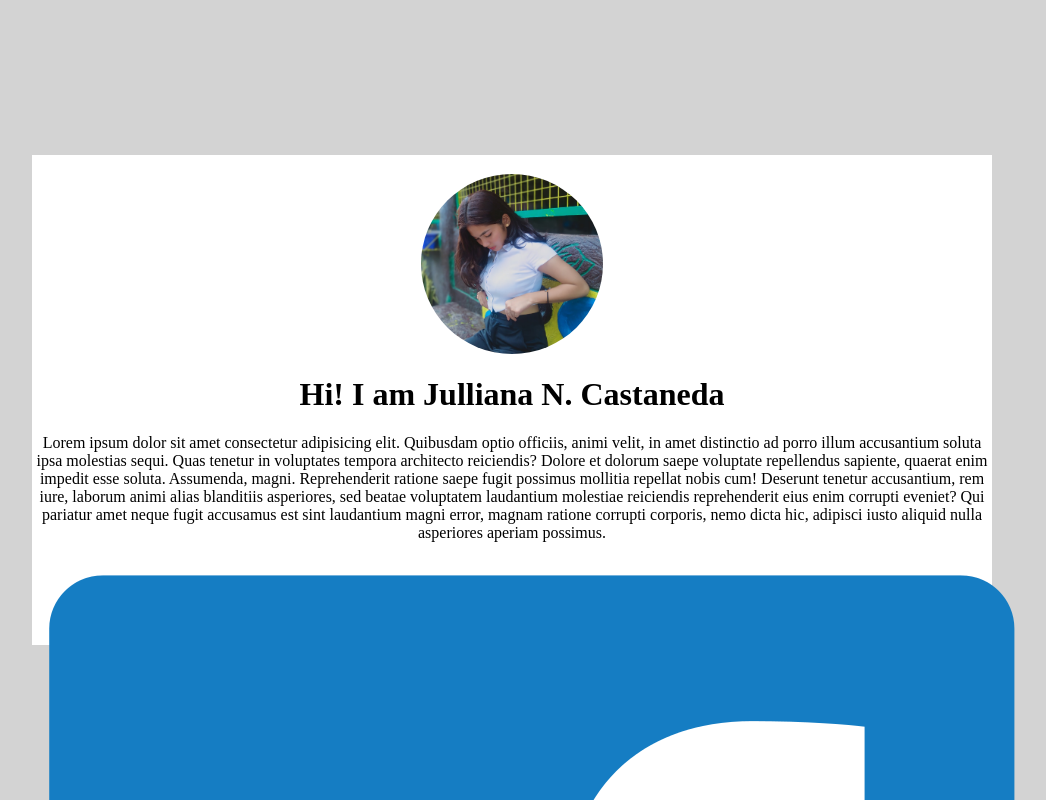
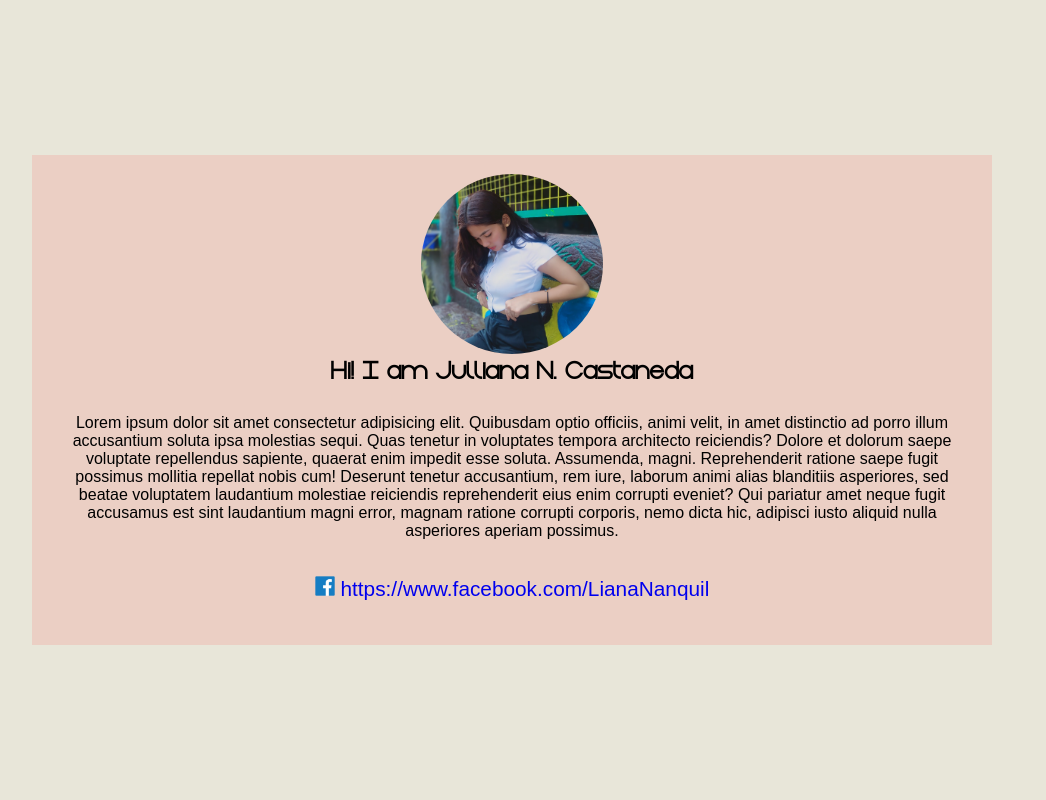
Before and after one commit to iana06/tuds, a plain HTML site: page index.html in a window 1280 px wide. Shown: the top 800 px of the page, without its empty margins (128-1174 px from the left). Drawn offline with Linux system fonts and the light colour scheme.

Commit message:
successfully edited

```diff
--- a/tuds.css
+++ b/tuds.css
@@ -1,5 +1,5 @@
 body{
-    background-color:lightgray;
+    background-color:#E8E6D9;
 
 }
 
@@ -7,7 +7,7 @@
 
 .container{
 
-    background-color: white;
+    background-color: #ebcfc4;
     position: absolute;
     top: 50%;
     left: 50%;
@@ -28,3 +28,41 @@
 
 
 }
+.bio{
+
+    margin-top: 10px;
+    text-align: center;
+    margin-left: 3.5%;
+    margin-right: 3.5%;
+    font-size: 100%;
+    font-family: Arial, Helvetica, sans-serif;
+}
+
+a:hover{
+    color: whitesmoke;
+    background-color: #0d64cf;
+    padding: 0.5%;
+    padding-left: 2%;
+    padding-right: 2%;
+    border-radius: 35px;
+}
+.social-link {
+    font-family: Arial, Helvetica, sans-serif;
+    font-size: 130%;
+    text-decoration: none;
+}
+.social-icon{
+   height: 20px;
+   padding-top: 20px;
+
+
+}
+@font-face {
+    font-family: nos;
+    src: url(fonts/Gasalt-Regular.ttf);
+}
+.name{
+    font-family: nos;
+    margin-top: 3px;
+
+}
```
